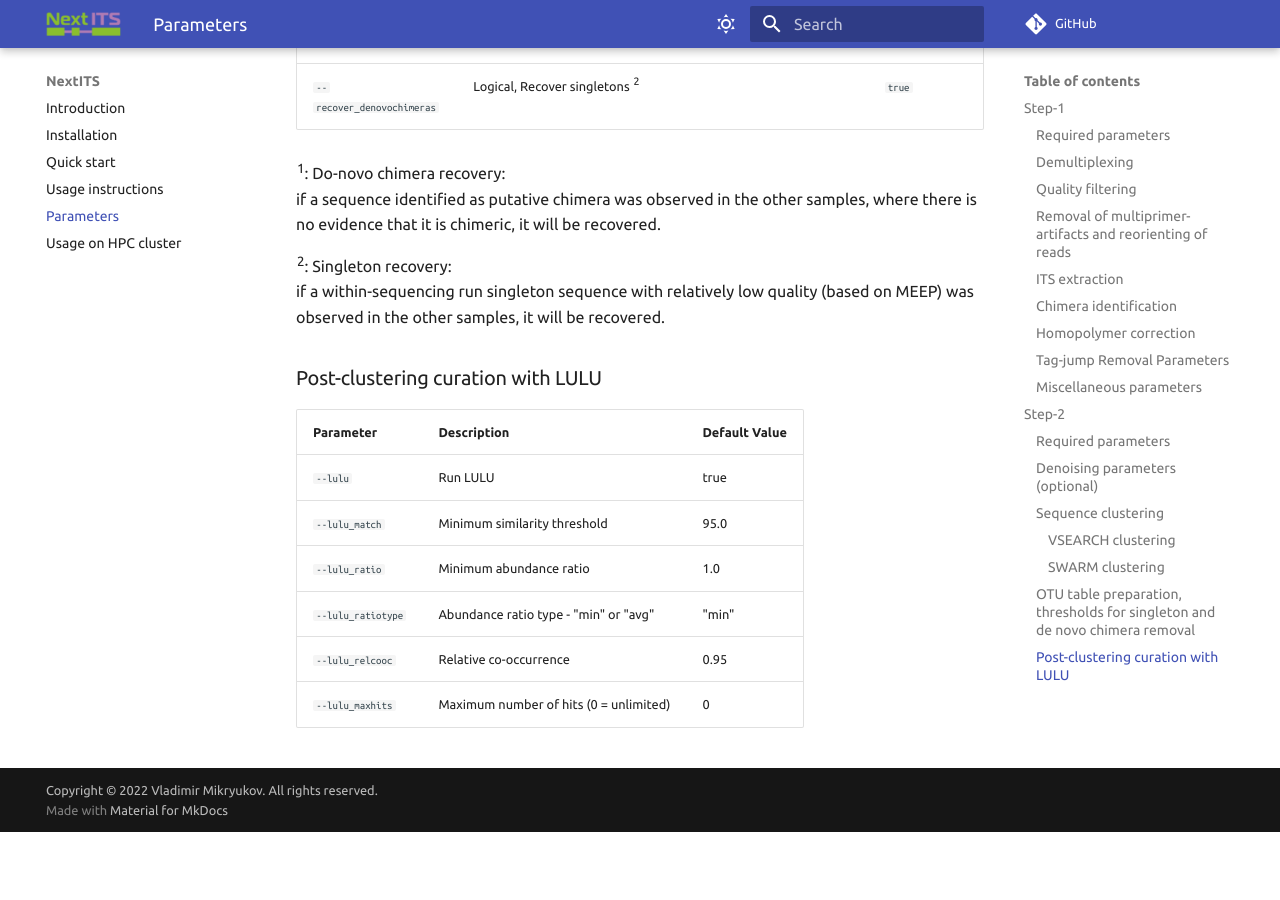
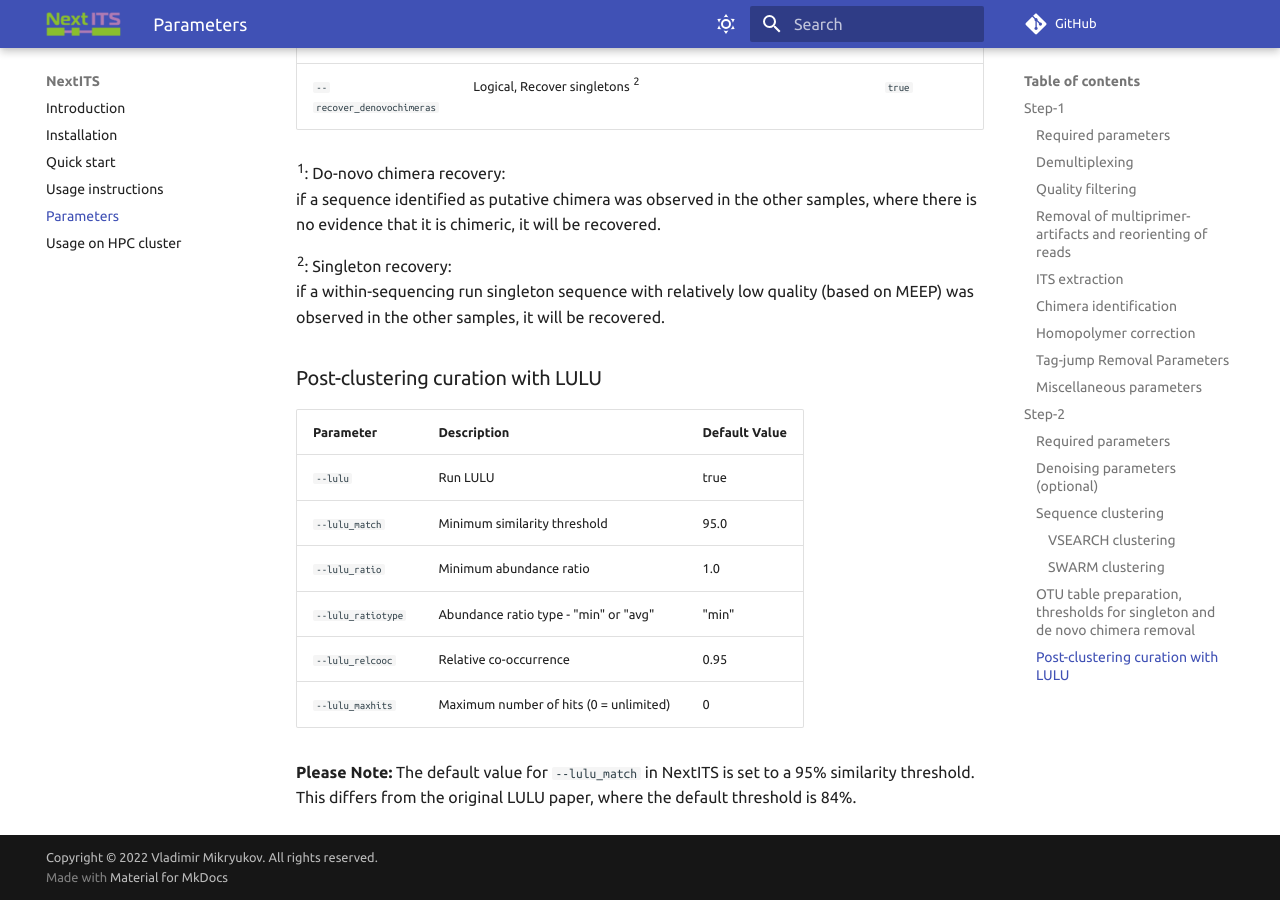
Before and after one commit to Next-ITS/nextits.github.io, an MkDocs documentation site: the page built from docs/parameters.md, in a window 1280 px wide and 900 px high, scrolled down 10770 px. Built offline with MkDocs 1.6.1 and Material for MkDocs 9.7.7, drawn with Linux system fonts in a browser that asks for light colours; comment, search, counter and statistics services are not loaded; before the commit the page ends 11602 px from its top, so only the background shows below that.

Commit message:
add LULU notes

```diff
--- a/docs/parameters.md
+++ b/docs/parameters.md
@@ -372,3 +372,7 @@ Supported Methods:
 | `--lulu_ratiotype` | Abundance ratio type - "min" or "avg"  | "min"         |
 | `--lulu_relcooc`   | Relative co-occurrence                 | 0.95          |
 | `--lulu_maxhits`   | Maximum number of hits (0 = unlimited) | 0             |
+
+**Please Note:** The default value for `--lulu_match`
+in NextITS is set to a 95% similarity threshold.
+This differs from the original LULU paper, where the default threshold is 84%.
```
